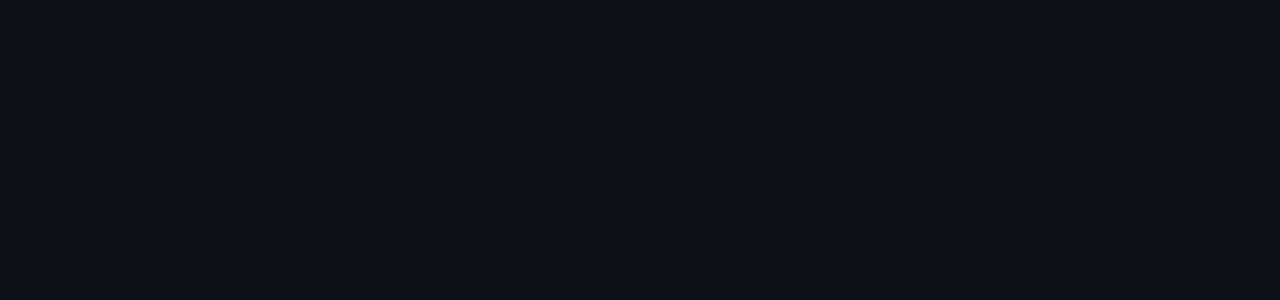
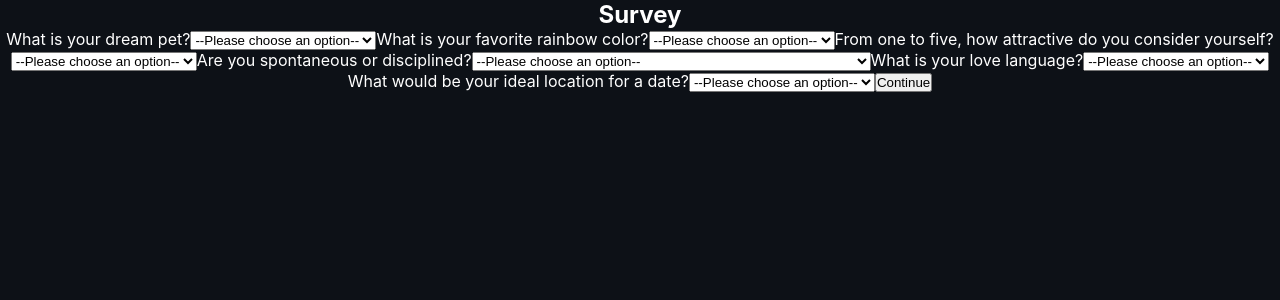
Before and after one commit to donaldmema/hoxton-react-project, a React (Vite) app: page /sign-up/survey in a window 1280 px wide. Before the commit this address had no page. Shown: the top 300 px of the page. Built offline with nearby package versions, Linux system fonts and the light colour scheme.

Commit message:
Creating login and signup pages and linking with route

```diff
--- a/db/db.json
+++ b/db/db.json
@@ -64,6 +64,30 @@
       "name": "Big Mama",
       "email": "bigmama@email.com",
       "password": "user1234"
+    },
+    {
+      "email": "guy@email.com",
+      "password": "user1234",
+      "name": "Guy",
+      "id": 3
+    },
+    {
+      "email": "girl@email.com",
+      "password": "user1234",
+      "name": "Girl",
+      "id": 4
+    },
+    {
+      "email": "shey@email.com",
+      "password": "1234",
+      "name": "Shey",
+      "id": 5
+    },
+    {
+      "email": "ley@email.com",
+      "password": "1234",
+      "name": "Ley",
+      "id": 6
     }
   ],
   "characteristics": [
@@ -73,7 +97,9 @@
       "answer1": "Red",
       "answer2": "Decepticons",
       "answer3": "Yes",
-      "answer4": "Draco Malfoy"
+      "answer4": "Draco Malfoy",
+      "answer5": "Yes",
+      "answer6": "Yes"
     },
     {
       "id": 2,
@@ -81,7 +107,9 @@
       "answer1": "Red",
       "answer2": "Decepticons",
       "answer3": "Yes",
-      "answer4": "Draco Malfoy"
+      "answer4": "Draco Malfoy",
+      "answer5": "Yes",
+      "answer6": "Yes"
     }
   ]
 }
--- a/src/App.css
+++ b/src/App.css
@@ -1,7 +1,14 @@
+* {
+  margin: 0;
+  padding: 0;
+  box-sizing: border-box;
+}
+
 .App {
   height: 100vh;
   text-align: center;
   background-color: #0d1117;
+  color: white;
 }
 
 /* button {
--- a/src/App.tsx
+++ b/src/App.tsx
@@ -2,6 +2,8 @@
 
 import "./App.css";
 import { SignIn } from "./pages/SignIn";
+import { SignUp } from "./pages/SignUp";
+import { Survey } from "./pages/Survey";
 
 function App() {
   return (
@@ -10,7 +12,8 @@
         <Routes>
           <Route index element={<Navigate to="/sign-in" />} />
           {/* <Route path="/home" element={<HomePage />} /> */}
-          {/* <Route path="/sign-up" element={<SignUp />} /> */}
+          <Route path="/sign-up" element={<SignUp />} />
+          <Route path="/sign-up/survey" element={<Survey />} />
           <Route path="/sign-in" element={<SignIn />} />
           {/* <Route path="*" element={<PageNotFound />} /> */}
         </Routes>
--- /dev/null
+++ b/src/pages/SignUp.tsx
@@ -0,0 +1,56 @@
+import { Link, useNavigate } from "react-router-dom";
+
+export function SignUp() {
+  const navigate = useNavigate();
+
+  function handleSubmit(event) {
+    event.preventDefault();
+
+    const form = event.target;
+    let email = form.email.value;
+    let password = form.password.value;
+    let name = form.name.value;
+
+    let user = {
+      email,
+      password,
+      name,
+    };
+
+    fetch(`http://localhost:3005/users`, {
+      method: "POST",
+      headers: {
+        "Content-Type": "application/json",
+      },
+      body: JSON.stringify(user),
+    })
+      .then((response) => response.json())
+      .then((user) => {
+        localStorage.id = user.id;
+        navigate("/sign-up/survey");
+      });
+  }
+
+  return (
+    <div>
+      <h2>SignUp</h2>
+      <form onSubmit={(event) => handleSubmit(event)}>
+        <input type="text" placeholder="Your Name Here" name="name" required />
+        <input
+          type="email"
+          placeholder="Your Email Here"
+          name="email"
+          required
+        />
+        <input
+          type="password"
+          placeholder="Enter a Password"
+          name="password"
+          required
+        />
+
+        <button type="submit">Sign Up</button>
+      </form>
+    </div>
+  );
+}
--- /dev/null
+++ b/src/pages/Survey.tsx
@@ -0,0 +1,107 @@
+import { useNavigate } from "react-router-dom";
+
+export function Survey() {
+  const navigate = useNavigate();
+
+  function handleSubmit(event) {
+    event.preventDefault();
+    const form = event.target;
+    let answer1 = form.answer1.value;
+    let answer2 = form.answer2.value;
+    let answer3 = form.answer3.value;
+    let answer4 = form.answer4.value;
+    let answer5 = form.answer5.value;
+    let answer6 = form.answer6.value;
+
+    let survey = {
+      userId: localStorage.id,
+      answer1,
+      answer2,
+      answer3,
+      answer4,
+      answer5,
+      answer6,
+    };
+
+
+  }
+
+  return (
+    <div>
+      <h2>Survey</h2>
+      <form>
+        <label htmlFor="question1">What is your dream pet?</label>
+        <select name="question1" id="question1" required>
+          <option value="">--Please choose an option--</option>
+          <option value="dog">Dog</option>
+          <option value="cat">Cat</option>
+          <option value="hamster">Hamster</option>
+          <option value="parrot">Parrot</option>
+        </select>
+
+        <label htmlFor="question2">What is your favorite rainbow color?</label>
+        <select name="question2" id="question2" required>
+          <option value="">--Please choose an option--</option>
+          <option value="red">Red</option>
+          <option value="orange">Orange</option>
+          <option value="yellow">Yellow</option>
+          <option value="green">Green</option>
+          <option value="blue">Blue</option>
+          <option value="indigo">Indigo</option>
+          <option value="violet">Violet</option>
+        </select>
+
+        <label htmlFor="question3">
+          From one to five, how attractive do you consider yourself?
+        </label>
+        <select name="question3" id="question3" required>
+          <option value="">--Please choose an option--</option>
+          <option value="one">One</option>
+          <option value="two">Two</option>
+          <option value="three">Three</option>
+          <option value="four">Four</option>
+          <option value="five">Five</option>
+        </select>
+
+        <label htmlFor="question4">Are you spontaneous or disciplined?</label>
+        <select name="question4" id="question4" required>
+          <option value="">--Please choose an option--</option>
+          <option value="disciplined">
+            I always plan everything in advance
+          </option>
+          <option value="spontaneous">
+            I have a daily routine, but I'm always in for a new adventure
+          </option>
+          <option value="crazy">
+            Always lose my way on purpose so I can experience new things
+          </option>
+          <option value="craycray">Adventure? Thats my middle name...</option>
+        </select>
+
+        <label htmlFor="question5">What is your love language?</label>
+        <select name="question5" id="question5" required>
+          <option value="">--Please choose an option--</option>
+          <option value="ew">Receiving gifts</option>
+          <option value="cuddles">Cuddles</option>
+          <option value="olaf">Hugss</option>
+          <option value="parrot">Talking</option>
+        </select>
+
+        <label htmlFor="question6">
+          What would be your ideal location for a date?
+        </label>
+        <select name="question6" id="question6" required>
+          <option value="">--Please choose an option--</option>
+          <option value="expensive">Expensive restaurant</option>
+          <option value="romantic">Rooftop candlelit dinner</option>
+          <option value="adventurous">The beach</option>
+          <option value="oldtimer">Walk in the park</option>
+          <option value="nerd">Bookstore</option> {/* but in a good way xp */}
+          <option value="boring">Museum</option>
+        </select>
+
+        <button type="submit">Continue</button>
+      </form>
+    </div>
+  );
+}
```
Also changed, not shown: src/pages/HomePage.tsx (+7 -0 lines), src/helpful-code.txt.
